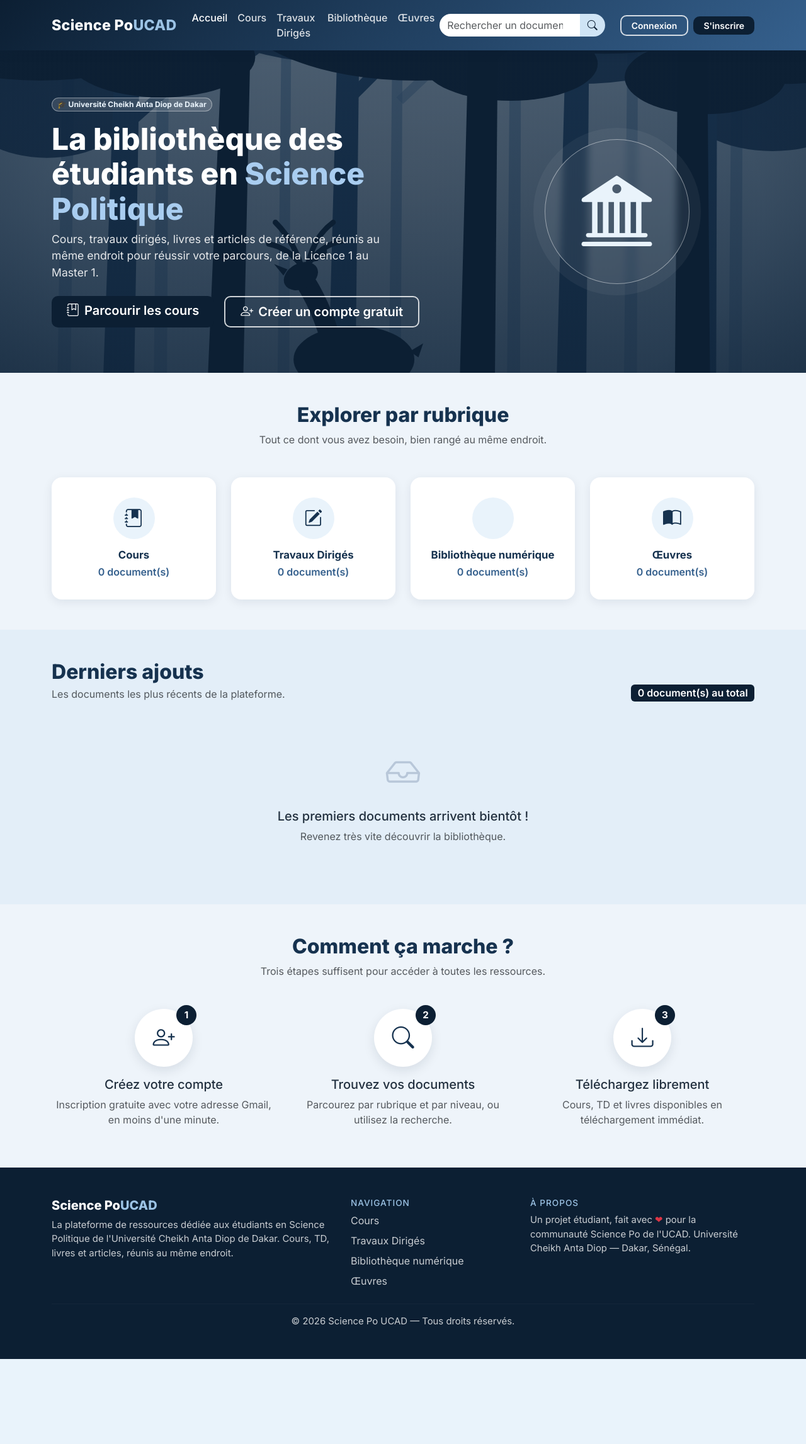
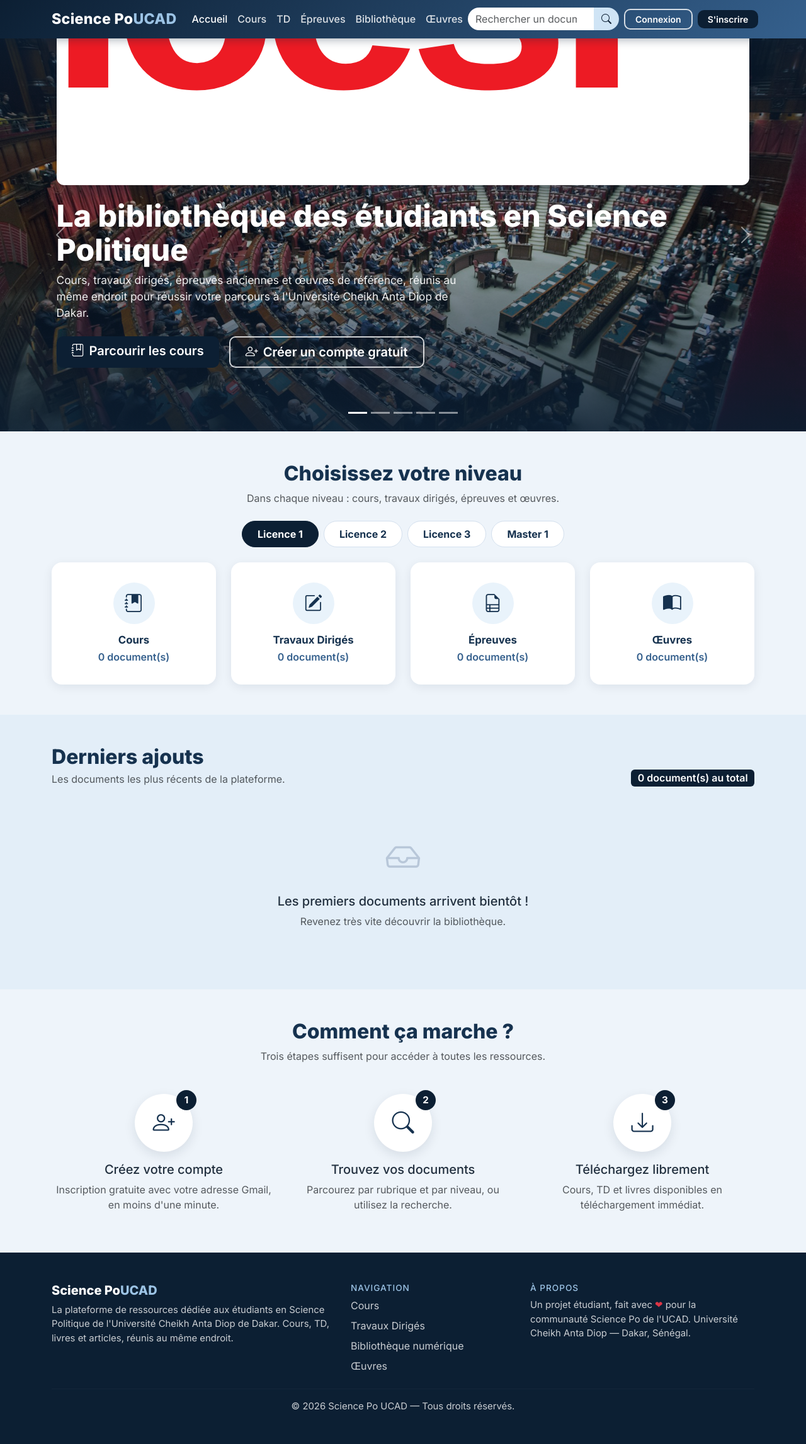
Before and after one commit to Ansu-blip/SCIPO_UCAD, a Flask app: page / in a window 1280 px wide. Shown: the whole page at 63% size. Before the commit the page ends 2158 px from the top, so only its background shows below. Run offline with Flask 3, Linux system fonts and the light colour scheme; data that the repository does not hold is empty.

Commit message:
Rubrique Epreuves anciennes, accueil carrousel photo + navigation par niveau (L1-M1), recherche centree, logo Sciences Po

```diff
--- a/scipo/main.py
+++ b/scipo/main.py
@@ -2,11 +2,21 @@
 from flask import (Blueprint, abort, current_app, flash, redirect, render_template,
                    request, send_from_directory, url_for)
 from flask_login import current_user, login_required
+from sqlalchemy import func
 
 from scipo import db
 from scipo.models import LEVELS, Commentaire, Favori, Resource
 
 main = Blueprint("main", __name__)
+
+# Rubriques accessibles depuis chaque niveau (section « Choisissez votre niveau »
+# de l'accueil) : (endpoint, clé de catégorie, libellé, icône Bootstrap)
+RUBRIQUES_NIVEAU = [
+    ("main.cours", "cours", "Cours", "bi-journal-bookmark-fill"),
+    ("main.td", "td", "Travaux Dirigés", "bi-pencil-square"),
+    ("main.epreuves", "epreuves", "Épreuves", "bi-file-earmark-ruled"),
+    ("main.oeuvres", "oeuvres", "Œuvres", "bi-book-half"),
+]
 
 
 @main.app_context_processor
@@ -69,11 +79,24 @@ def index():
         "documents": visibles.count(),
         "cours": visibles.filter_by(categorie="cours").count(),
         "td": visibles.filter_by(categorie="td").count(),
+        "epreuves": visibles.filter_by(categorie="epreuves").count(),
         "bibliotheque": visibles.filter_by(categorie="bibliotheque").count(),
         "oeuvres": visibles.filter_by(categorie="oeuvres").count(),
     }
     recents = visibles.order_by(Resource.created_at.desc()).limit(6).all()
-    return render_template("index.html", stats=stats, recents=recents)
+
+    # Accueil « par niveau » : nombre de documents (niveau, rubrique) pour les
+    # compteurs affichés sous chaque onglet Licence 1 → Master 1.
+    lignes = (visibles.with_entities(Resource.niveau, Resource.categorie, func.count())
+              .filter(Resource.niveau.in_(LEVELS))
+              .group_by(Resource.niveau, Resource.categorie).all())
+    par_niveau = {cle: {} for cle in LEVELS}
+    for niveau, categorie, nombre in lignes:
+        par_niveau[niveau][categorie] = nombre
+
+    return render_template("index.html", stats=stats, recents=recents,
+                           par_niveau=par_niveau, niveaux=list(LEVELS.items()),
+                           rubriques=RUBRIQUES_NIVEAU)
 
 
 @main.route("/cours")
@@ -86,6 +109,12 @@ def cours():
 def td():
     return _page_rubrique("td", "Travaux Dirigés",
                           "Séries de TD, énoncés et corrigés, par niveau")
+
+
+@main.route("/epreuves")
+def epreuves():
+    return _page_rubrique("epreuves", "Épreuves anciennes",
+                          "Les sujets des années passées pour vous entraîner en conditions réelles")
 
 
 @main.route("/bibliotheque")
--- a/scipo/models.py
+++ b/scipo/models.py
@@ -12,6 +12,7 @@ from scipo import db, login_manager
 CATEGORIES = {
     "cours": "Cours",
     "td": "Travaux Dirigés",
+    "epreuves": "Épreuves",
     "bibliotheque": "Bibliothèque numérique",
     "oeuvres": "Œuvres",
 }
--- a/scipo/static/css/style.css
+++ b/scipo/static/css/style.css
@@ -106,6 +106,48 @@ h1, h2, h3, .hero-titre, .titre-section, .marque {
 /* ---------- Titres & sections ---------- */
 .titre-section { font-weight: 800; color: var(--bleu-fonce); }
 .fond-doux { background: #e3eef8; }
+
+/* ---------- Carrousel d'accueil ---------- */
+.carrousel-accueil .carousel-item img {
+  width: 100%; height: min(78vh, 700px); object-fit: cover;
+}
+.carrousel-accueil .carousel-item::after {
+  content: ""; position: absolute; inset: 0;
+  background: linear-gradient(180deg, rgba(12, 31, 51, .8), rgba(12, 31, 51, .3) 46%, rgba(12, 31, 51, .9));
+}
+.carrousel-accueil .carousel-caption {
+  z-index: 2; text-align: left;
+  left: 7%; right: 7%; bottom: 13%;
+}
+.carrousel-accueil .carousel-indicators { margin-bottom: 1.1rem; }
+.pastille-logo {
+  display: inline-block; background: #fff; border-radius: 12px;
+  padding: .55rem 1.1rem; box-shadow: 0 8px 24px rgba(8, 22, 40, .35);
+}
+.pastille-logo img { height: 42px; width: auto; display: block; }
+.titre-diapo { font-weight: 800; font-size: clamp(1.7rem, 4vw, 3rem); line-height: 1.12; }
+.titre-diapo-2 { font-size: clamp(1.4rem, 3vw, 2.3rem); }
+.sous-titre-diapo { color: rgba(255, 255, 255, .92); font-size: 1.08rem; max-width: 640px; }
+.sur-titre-diapo {
+  text-transform: uppercase; letter-spacing: 2px;
+  font-size: .8rem; font-weight: 700; color: #9cc3e5;
+}
+@media (max-width: 767.98px) {
+  .carrousel-accueil .carousel-item img { height: 92vh; }
+  .carrousel-accueil .carousel-caption { bottom: 7%; }
+  .sous-titre-diapo { font-size: .95rem; }
+}
+
+/* ---------- Onglets de niveaux (accueil) ---------- */
+.onglets-niveaux { gap: .5rem; }
+.onglets-niveaux .nav-link {
+  border: 1.5px solid #d4e0ee; border-radius: 999px; background: #fff;
+  color: var(--bleu-fonce); font-weight: 700; padding: .5rem 1.5rem;
+}
+.onglets-niveaux .nav-link:hover { border-color: var(--bleu-fonce); color: var(--bleu-nuit); }
+.onglets-niveaux .nav-link.active {
+  background: var(--bleu-nuit); border-color: var(--bleu-nuit); color: #fff;
+}
 
 /* ---------- Cartes de rubriques ---------- */
 .carte-rubrique {
--- a/scipo/templates/base.html
+++ b/scipo/templates/base.html
@@ -25,11 +25,12 @@
       <ul class="navbar-nav me-auto mb-2 mb-lg-0">
         <li class="nav-item"><a class="nav-link {{ 'actif' if request.endpoint == 'main.index' }}" href="{{ url_for('main.index') }}">Accueil</a></li>
         <li class="nav-item"><a class="nav-link {{ 'actif' if request.endpoint == 'main.cours' }}" href="{{ url_for('main.cours') }}">Cours</a></li>
-        <li class="nav-item"><a class="nav-link {{ 'actif' if request.endpoint == 'main.td' }}" href="{{ url_for('main.td') }}">Travaux Dirigés</a></li>
+        <li class="nav-item"><a class="nav-link {{ 'actif' if request.endpoint == 'main.td' }}" href="{{ url_for('main.td') }}">TD</a></li>
+        <li class="nav-item"><a class="nav-link {{ 'actif' if request.endpoint == 'main.epreuves' }}" href="{{ url_for('main.epreuves') }}">Épreuves</a></li>
         <li class="nav-item"><a class="nav-link {{ 'actif' if request.endpoint == 'main.bibliotheque' }}" href="{{ url_for('main.bibliotheque') }}">Bibliothèque</a></li>
         <li class="nav-item"><a class="nav-link {{ 'actif' if request.endpoint == 'main.oeuvres' }}" href="{{ url_for('main.oeuvres') }}">Œuvres</a></li>
       </ul>
-      <form class="d-flex me-lg-3 ma-recherche" role="search" action="{{ url_for('main.recherche') }}" method="get">
+      <form class="d-flex ma-recherche mx-lg-auto my-lg-0 my-2" role="search" action="{{ url_for('main.recherche') }}" method="get">
         <input class="form-control" type="search" name="q" placeholder="Rechercher un document…"
                value="{{ request.args.get('q', '') }}" aria-label="Rechercher">
         <button class="btn btn-or" type="submit" aria-label="Lancer la recherche"><i class="bi bi-search"></i></button>
--- a/scipo/templates/index.html
+++ b/scipo/templates/index.html
@@ -3,64 +3,110 @@
 {% block titre %}Accueil{% endblock %}
 
 {% block contenu %}
-<!-- ============ HERO ============ -->
-<section class="hero">
-  <div class="container py-5">
-    <div class="row align-items-center g-5 py-lg-4">
-      <div class="col-lg-7">
-        <span class="badge rounded-pill badge-hero mb-3">🎓 Université Cheikh Anta Diop de Dakar</span>
-        <h1 class="hero-titre">La bibliothèque des étudiants en <span class="texte-or">Science Politique</span></h1>
-        <p class="hero-texte">
-          Cours, travaux dirigés, livres et articles de référence, réunis au même endroit
-          pour réussir votre parcours, de la Licence 1 au Master 1.
-        </p>
+<!-- ============ CARROUSEL D'ACCUEIL ============ -->
+<div id="carrouselAccueil" class="carousel slide carousel-fade carrousel-accueil" data-bs-ride="carousel">
+  <div class="carousel-indicators">
+    <button type="button" data-bs-target="#carrouselAccueil" data-bs-slide-to="0" class="active" aria-current="true" aria-label="Diapositive 1"></button>
+    <button type="button" data-bs-target="#carrouselAccueil" data-bs-slide-to="1" aria-label="Diapositive 2"></button>
+    <button type="button" data-bs-target="#carrouselAccueil" data-bs-slide-to="2" aria-label="Diapositive 3"></button>
+    <button type="button" data-bs-target="#carrouselAccueil" data-bs-slide-to="3" aria-label="Diapositive 4"></button>
+    <button type="button" data-bs-target="#carrouselAccueil" data-bs-slide-to="4" aria-label="Diapositive 5"></button>
+  </div>
+  <div class="carousel-inner">
+    <div class="carousel-item active">
+      <img src="{{ url_for('static', filename='img/carrousel/diapo1.jpg') }}"
+           alt="Rassemblement citoyen avec des drapeaux">
+      <div class="carousel-caption">
+        <span class="pastille-logo mb-3"><img src="{{ url_for('static', filename='img/sciencespo.svg') }}" alt="Sciences Po"></span>
+        <h1 class="titre-diapo">La bibliothèque des étudiants en Science Politique</h1>
+        <p class="sous-titre-diapo">Cours, travaux dirigés, épreuves anciennes et œuvres de référence, réunis au même
+          endroit pour réussir votre parcours à l'Université Cheikh Anta Diop de Dakar.</p>
         <div class="d-flex gap-3 flex-wrap mt-4">
           <a href="{{ url_for('main.cours') }}" class="btn btn-or btn-lg px-4"><i class="bi bi-journal-bookmark me-2"></i>Parcourir les cours</a>
           <a href="{{ url_for('auth.inscription') }}" class="btn btn-contour-clair btn-lg px-4"><i class="bi bi-person-plus me-2"></i>Créer un compte gratuit</a>
         </div>
       </div>
-      <div class="col-lg-5 text-center">
-        <div class="hero-embleme"><i class="bi bi-bank2"></i></div>
+    </div>
+    <div class="carousel-item">
+      <img src="{{ url_for('static', filename='img/carrousel/diapo2.jpg') }}"
+           alt="Bâtiment historique d'une université" loading="lazy">
+      <div class="carousel-caption">
+        <p class="sur-titre-diapo mb-1">Cours &amp; Travaux Dirigés</p>
+        <h2 class="titre-diapo titre-diapo-2">Vos supports de cours, de la Licence 1 au Master 1</h2>
+        <a href="{{ url_for('main.cours') }}" class="btn btn-contour-clair mt-3">Découvrir les cours <i class="bi bi-arrow-right ms-1"></i></a>
+      </div>
+    </div>
+    <div class="carousel-item">
+      <img src="{{ url_for('static', filename='img/carrousel/diapo3.jpg') }}"
+           alt="Notes et documents de révision sur une table" loading="lazy">
+      <div class="carousel-caption">
+        <p class="sur-titre-diapo mb-1">Épreuves anciennes</p>
+        <h2 class="titre-diapo titre-diapo-2">Entraînez-vous avec les sujets des années passées</h2>
+        <a href="{{ url_for('main.epreuves') }}" class="btn btn-contour-clair mt-3">Voir les épreuves <i class="bi bi-arrow-right ms-1"></i></a>
+      </div>
+    </div>
+    <div class="carousel-item">
+      <img src="{{ url_for('static', filename='img/carrousel/diapo4.jpg') }}"
+           alt="Rayonnages d'une grande bibliothèque" loading="lazy">
+      <div class="carousel-caption">
+        <p class="sur-titre-diapo mb-1">Bibliothèque numérique &amp; Œuvres</p>
+        <h2 class="titre-diapo titre-diapo-2">Livres, articles et syllabus de référence</h2>
+        <a href="{{ url_for('main.bibliotheque') }}" class="btn btn-contour-clair mt-3">Explorer la bibliothèque <i class="bi bi-arrow-right ms-1"></i></a>
+      </div>
+    </div>
+    <div class="carousel-item">
+      <img src="{{ url_for('static', filename='img/carrousel/diapo5.jpg') }}"
+           alt="Amphithéâtre pendant une conférence" loading="lazy">
+      <div class="carousel-caption">
+        <p class="sur-titre-diapo mb-1">Favoris, avis &amp; notes</p>
+        <h2 class="titre-diapo titre-diapo-2">Organisez vos révisions et partagez vos avis</h2>
+        <a href="{{ url_for('main.favoris') }}" class="btn btn-contour-clair mt-3">Voir mes favoris <i class="bi bi-arrow-right ms-1"></i></a>
       </div>
     </div>
   </div>
-</section>
+  <button class="carousel-control-prev" type="button" data-bs-target="#carrouselAccueil" data-bs-slide="prev">
+    <span class="carousel-control-prev-icon" aria-hidden="true"></span>
+    <span class="visually-hidden">Précédent</span>
+  </button>
+  <button class="carousel-control-next" type="button" data-bs-target="#carrouselAccueil" data-bs-slide="next">
+    <span class="carousel-control-next-icon" aria-hidden="true"></span>
+    <span class="visually-hidden">Suivant</span>
+  </button>
+</div>
 
-<!-- ============ CATÉGORIES ============ -->
+<!-- ============ NIVEAUX & RUBRIQUES ============ -->
 <section class="container py-5">
-  <div class="text-center mb-5">
-    <h2 class="titre-section">Explorer par rubrique</h2>
-    <p class="text-muted">Tout ce dont vous avez besoin, bien rangé au même endroit.</p>
+  <div class="text-center mb-4">
+    <h2 class="titre-section">Choisissez votre niveau</h2>
+    <p class="text-muted mb-0">Dans chaque niveau : cours, travaux dirigés, épreuves et œuvres.</p>
   </div>
+
+  <ul class="nav onglets-niveaux justify-content-center mb-4" role="tablist">
+    {% for cle, nom in niveaux %}
+      <li class="nav-item" role="presentation">
+        <button class="nav-link {{ 'active' if loop.first }}" data-bs-toggle="pill"
+                data-bs-target="#niveau-{{ cle }}" type="button" role="tab"
+                aria-selected="{{ 'true' if loop.first else 'false' }}">{{ nom }}</button>
+      </li>
+    {% endfor %}
+  </ul>
+
+  <div class="tab-content">
+    {% for cle, nom in niveaux %}
+      <div class="tab-pane fade {{ 'show active' if loop.first }}" id="niveau-{{ cle }}" role="tabpanel">
         <div class="row g-4">
+          {% for endpoint, categorie, rubrique, icone in rubriques %}
             <div class="col-md-6 col-lg-3">
-      <a href="{{ url_for('main.cours') }}" class="carte-rubrique">
-        <div class="icone-rubrique"><i class="bi bi-journal-bookmark-fill"></i></div>
-        <h3>Cours</h3>
-        <p>{{ stats.cours }} document(s)</p>
+              <a href="{{ url_for(endpoint, niveau=cle) }}" class="carte-rubrique">
+                <div class="icone-rubrique"><i class="bi {{ icone }}"></i></div>
+                <h3>{{ rubrique }}</h3>
+                <p>{{ par_niveau[cle].get(categorie, 0) }} document(s)</p>
               </a>
             </div>
-    <div class="col-md-6 col-lg-3">
-      <a href="{{ url_for('main.td') }}" class="carte-rubrique">
-        <div class="icone-rubrique"><i class="bi bi-pencil-square"></i></div>
-        <h3>Travaux Dirigés</h3>
-        <p>{{ stats.td }} document(s)</p>
-      </a>
+          {% endfor %}
         </div>
-    <div class="col-md-6 col-lg-3">
-      <a href="{{ url_for('main.bibliotheque') }}" class="carte-rubrique">
-        <div class="icone-rubrique"><i class="bi bi-library"></i></div>
-        <h3>Bibliothèque numérique</h3>
-        <p>{{ stats.bibliotheque }} document(s)</p>
-      </a>
       </div>
-    <div class="col-md-6 col-lg-3">
-      <a href="{{ url_for('main.oeuvres') }}" class="carte-rubrique">
-        <div class="icone-rubrique"><i class="bi bi-book-half"></i></div>
-        <h3>Œuvres</h3>
-        <p>{{ stats.oeuvres }} document(s)</p>
-      </a>
-    </div>
+    {% endfor %}
   </div>
 </section>
 
--- a/tests_smoke.py
+++ b/tests_smoke.py
@@ -10,7 +10,7 @@ def main():
     client = app.test_client()
     tout_ok = True
 
-    pages = ["/", "/cours", "/travaux-diriges", "/bibliotheque", "/oeuvres",
+    pages = ["/", "/cours", "/travaux-diriges", "/epreuves", "/bibliotheque", "/oeuvres",
              "/inscription", "/connexion", "/recherche?q=politique",
              "/page-inexistante"]
 
```
Also changed, not shown: tests_fonctionnels.py (+18 -0 lines), README.md, scipo/static/img/carrousel/diapo1.jpg (added), scipo/static/img/carrousel/diapo2.jpg (added), scipo/static/img/carrousel/diapo3.jpg (added), scipo/static/img/carrousel/diapo4.jpg (added), scipo/static/img/carrousel/diapo5.jpg (added), scipo/static/img/sciencespo.svg (added). Lines whose indentation alone changed are shown as unchanged.
